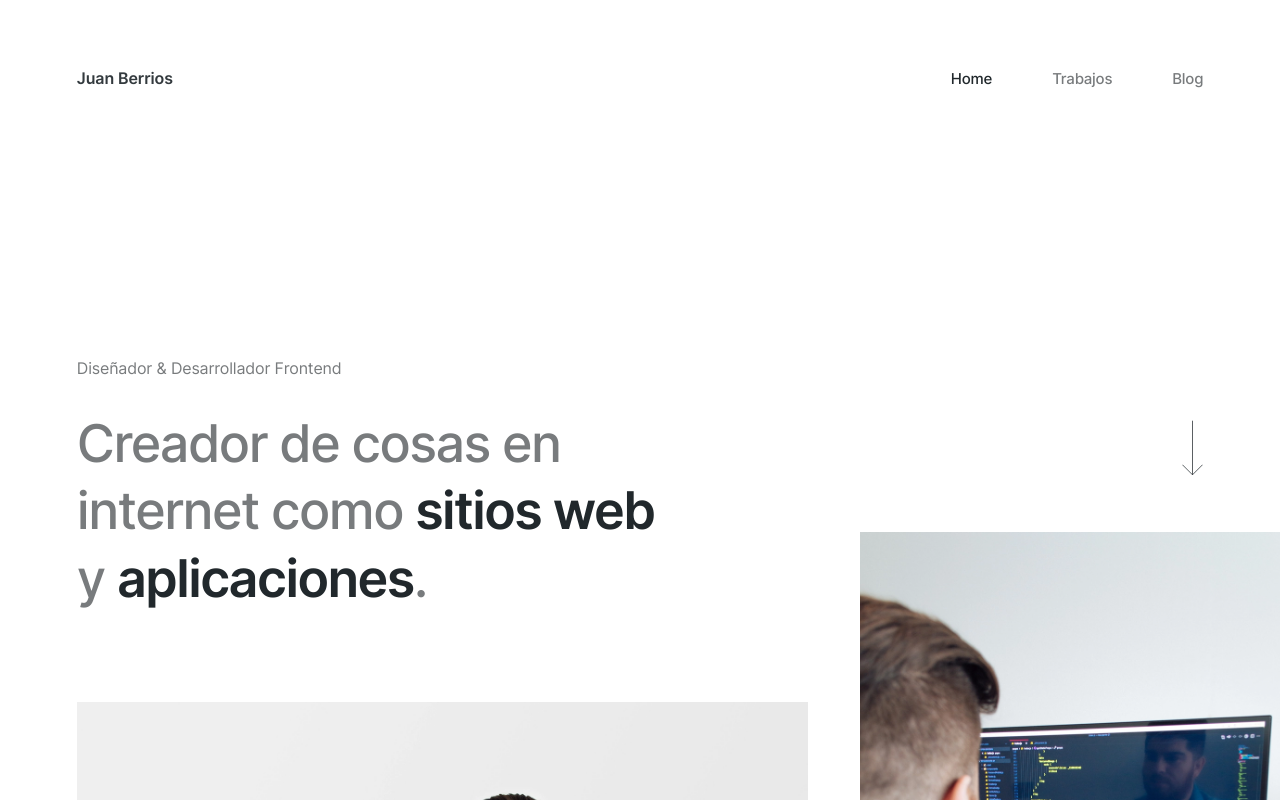
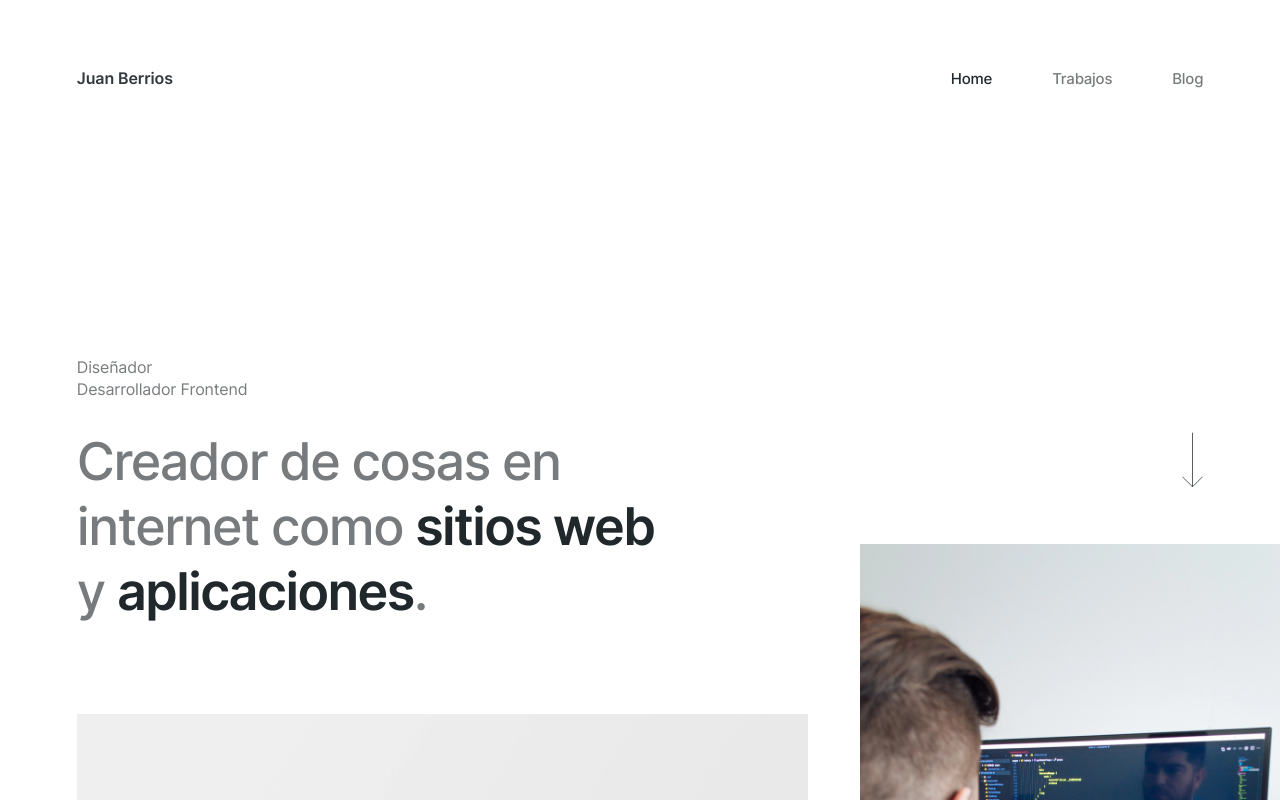
Before and after one commit to dandelior/juanberrios-21, a Next.js app: page / in a window 1280 px wide. Shown: the top 800 px of the page. Built offline with nearby package versions, Linux system fonts and the light colour scheme.

Commit message:
detalles mínimos

```diff
--- a/pages/index.js
+++ b/pages/index.js
@@ -28,7 +28,7 @@ export default function Home({ posts }) {
       <div className={PresentationStyles.presentationWrapper}>
         <div className={PresentationStyles.presentationA}>
           <div className={PresentationStyles.heading}>
-            <p>Diseñador &amp; Desarrollador Frontend</p>
+            <p>Diseñador<br/>Desarrollador Frontend</p>
             <h1>
               Creador de cosas en internet como <span className="highlight-color">sitios web</span> y <span className="highlight-color">aplicaciones</span>.</h1>
           </div>
--- a/styles/Work.module.sass
+++ b/styles/Work.module.sass
@@ -31,6 +31,7 @@
     padding: 0 30px
     .desc
         margin-bottom: 48px
+        // padding: 48px 10px 0 0
         p
     img
         width: 100%
--- a/styles/globals.sass
+++ b/styles/globals.sass
@@ -60,7 +60,7 @@ p
 
 h1
   font-size: 34px
-  line-height: 130%
+  line-height: 125%
   font-weight: 500
   letter-spacing: -0.03em
   margin-bottom: 50px
@@ -87,7 +87,7 @@ h3
 .layout-wrapper
   width: 100%
   box-sizing: border-box
-  padding-top: 227px
+  padding-top: 40vh
 
 @media (min-width: 768px)
   .layout-wrapper
```
Also changed, not shown: styles/parts/PresentationWrapper.module.sass (+6 -3 lines).
